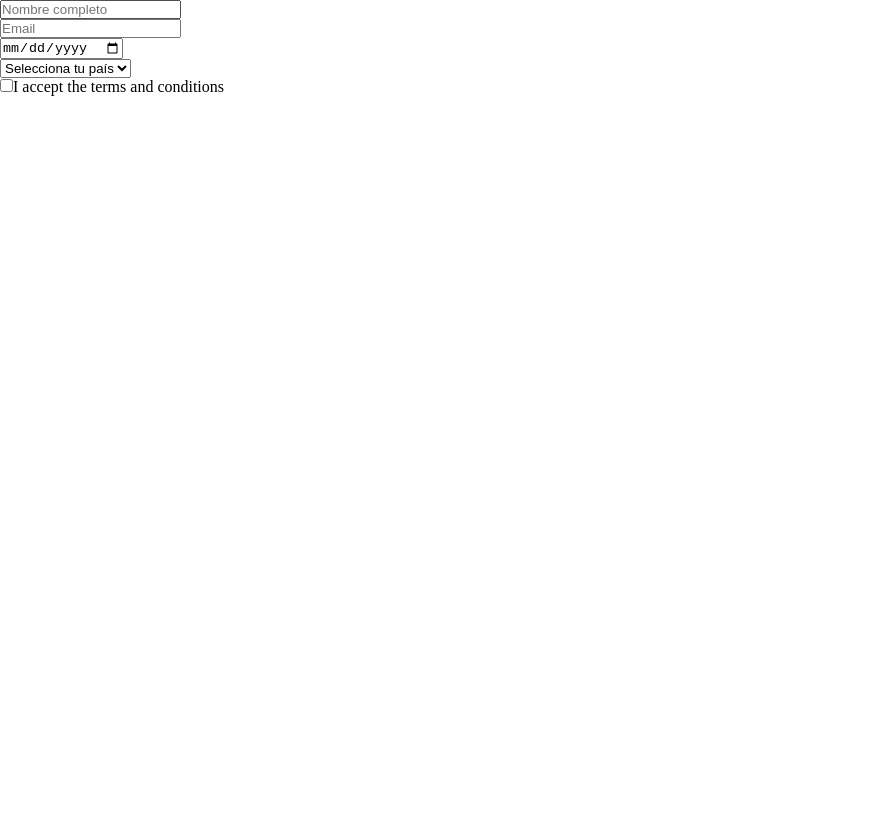
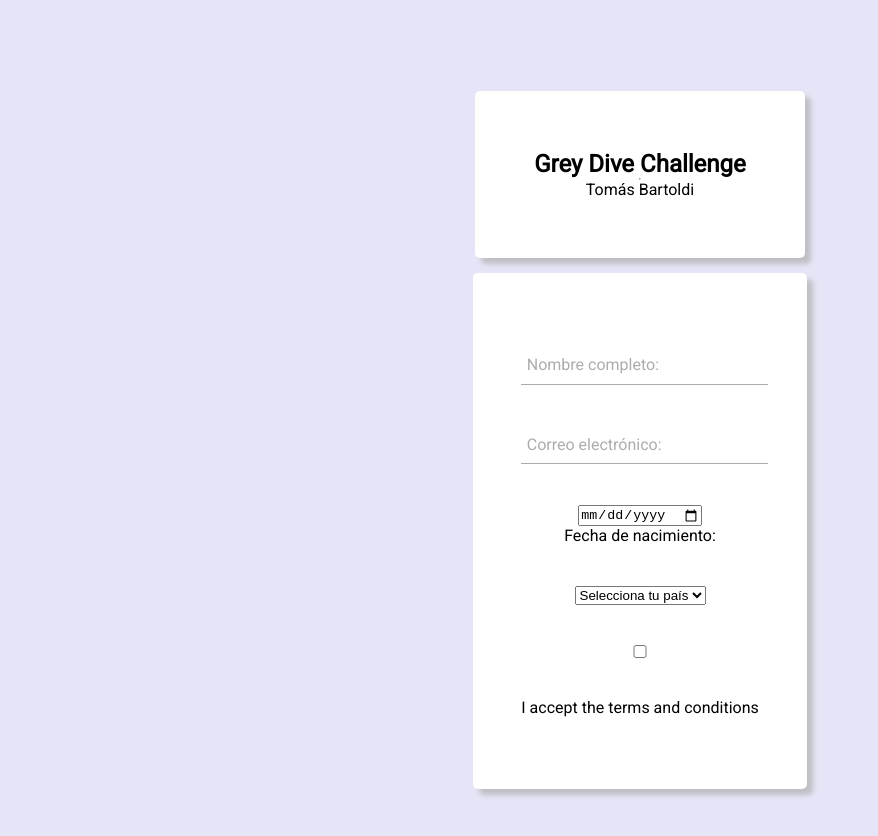
Before and after one commit to TomasBartoldi/greydive-challenge, a React (Create React App) app: page / in a window 1280 px wide. Shown: the top 836 px of the page, without its empty margins (0-878 px from the left). Before the commit the page ends 800 px from the top, so only its background shows below. Built offline with nearby package versions, Linux system fonts and the light colour scheme.

Commit message:
css update

```diff
--- a/src/Styles/formData.css
+++ b/src/Styles/formData.css
@@ -1,9 +1,82 @@
-.form-container{
-    border: 1px solid black;
-    width:100%;
+.form{
+    width: 100%;
     height: 100vh;
+    padding-top: 1em;
+    padding-bottom: 5em;
+    display: flex;
+    align-items: center;
+    flex-direction: column;
+    justify-content: center;
+}
+
+.form-title{
+    margin-top: 3em;
+    background-color: #fff;
+    border-radius: 5px;
+    padding: 3.7em;
     display: flex;
     align-items: center;
     justify-content: center;
+    flex-direction: column;
+    margin-bottom: 15px;
+    box-shadow: 6px 6px 5px 0px rgba(179,179,179,0.75);
+    -webkit-box-shadow: 6px 6px 5px 0px rgba(179,179,179,0.75);
+    -moz-box-shadow: 6px 6px 5px 0px rgba(179,179,179,0.75);
+}
+
+.form-container{
+    border-radius: 5px;
+    background-color: #fff;
+    padding: 4.5em 3em;
+    display: flex;
+    flex-direction: column;
+    align-items: center;
+    justify-content: center;
+    text-align: center;
+
+    box-shadow: 6px 6px 5px 0px rgba(179,179,179,0.75);
+    -webkit-box-shadow: 6px 6px 5px 0px rgba(179,179,179,0.75);
+    -moz-box-shadow: 6px 6px 5px 0px rgba(179,179,179,0.75);
+
 
 }
+
+.form-inputs-container{
+    display: grid;
+    gap: 2.5em;
+
+}
+
+.form-group{
+    position: relative;
+    --color: #5757577e;
+}
+
+.form-input{
+    width: 100%;
+    background: none;
+    color: #706c6c;
+    font-size: 1rem;
+    padding: .6em .3em;
+    border: none;
+    outline: none;
+    border-bottom: 1px solid var(--color);
+    font-family: 'Roboto', sans-serif;
+}
+
+.form-input:focus + .form-label{
+    transform: translateY(-12px);
+}
+
+.form-label{
+   color: var(--color);
+   position: absolute;
+   top: 0;
+   left: 5.5px;
+   transform: translateY(10px);
+   transition: transform .5s, color .3s;
+}
+
+.form-input{
+
+}
--- a/src/components/FormData.jsx
+++ b/src/components/FormData.jsx
@@ -100,7 +100,14 @@ const FormData = () => {
   const renderError = (message) => <p className="help is-danger">{message}</p>;
 
   return (
+    <div className='form'>
+      <div className='form-title'>
+        <h2>Grey Dive Challenge</h2>
+        <hr />
+        <p>Tomás Bartoldi</p>
+      </div>
     <Formik
+
       initialValues={{ name: '', selectOption: '', date: '', checkbox: false }}
       validationSchema={FormSchema}
       onSubmit={async (values, { resetForm }) => {
@@ -109,31 +116,49 @@ const FormData = () => {
       }}
     >
       {({ isSubmitting }) => (
-        <Form>
+        <Form
+        className='form-container'
+        >
+          <div className='form-inputs-container'>
+
+          <div className='form-group'>
           <Input
+          id='name'
           type='text'
           name='name'
-          placeholder='Nombre completo'
-          className='name'
+          placeholder=' '
+          className='form-input'
           render={renderError}
           />
+          <label for='name' className='form-label'>{dataProperties.pregunta1.label}:</label>
+          <span className='form-line'></span>
+          </div>
 
+          <div className='form-group'>
           <Input
+          id='email'
           type='email'
           name='email'
-          placeholder='Email'
-          className='email'
+          placeholder=' '
+          className='form-input'
           render={renderError}
           />
+          <label for='email' className='form-label'>{dataProperties.pregunta2.label}:</label>
+          <span className='form-line'></span>
+          </div>
 
+
+
+          <div>
           <Input
           type='date'
           name='date'
           className='date'
           render={renderError}
-          placeholder=''
+          placeholder=' '
           />
-
+          <label>{dataProperties.pregunta3.label}:</label>
+          </div>
 
         <div>
           <Field as="select" name="selectOption">
@@ -153,16 +178,20 @@ const FormData = () => {
           {
             click &&
           <button
+          className='form-submit'
           type="submit"
           disabled={isSubmitting}
           onClick={handleRedirect}
           >
             Submit
           </button>
+
           }
+          </div>
         </Form>
       )}
     </Formik>
+    </div>
   )
 }
 
--- a/src/index.css
+++ b/src/index.css
@@ -1,7 +1,14 @@
-@import url('https://fonts.googleapis.com/css2?family=Outfit:wght@100;200;300;400;500;600;700;800;900&display=swap');
+@import url('https://fonts.googleapis.com/css2?family=Roboto:ital,wght@0,300;0,400;1,700&display=swap');
 
 *{
   margin: 0;
   padding: 0;
   border: border-box;
 }
+
+body{
+  font-family: 'Roboto', sans-serif;
+  background-color: #e5e5f7;
+  background-image: radial-gradient(#c445f7 0.5px, #e5e5f7 0.5px);
+  background-size: 10px 10px;
+}
```
